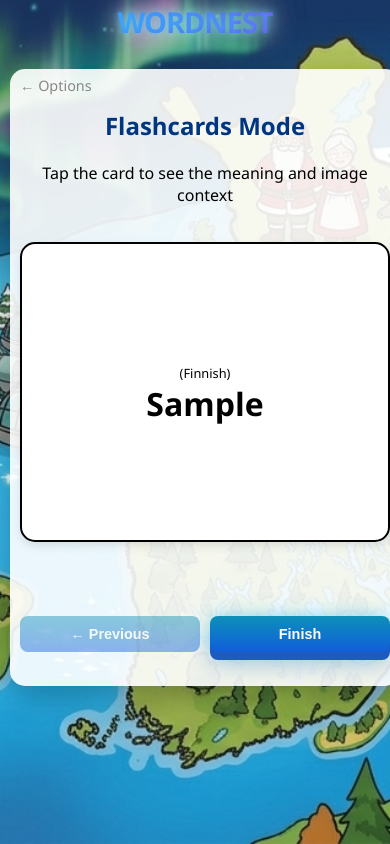
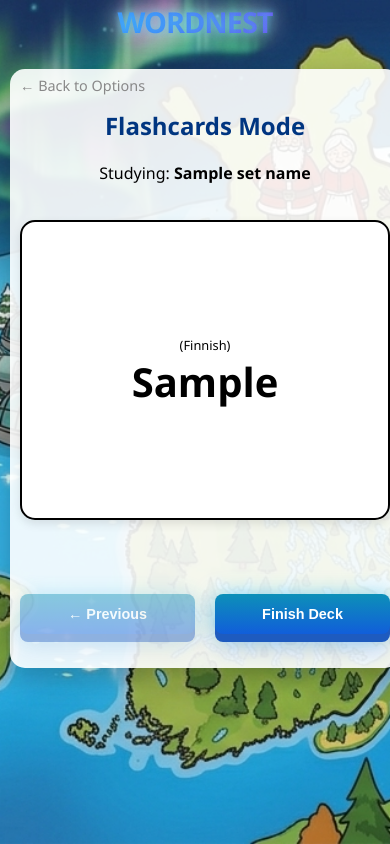
Before and after one commit to duongtri3007/Finnish_vocabulary_program, a Django app: template frontend/templates/frontend/flashcards.html in a window 390 px wide. Run offline with Django 5.2, Linux system fonts and the light colour scheme; the template is opened without the code that fills it: most values are stand-ins (such as "Sample title", 1, 10 or a date in 2020); grey boxes marked "Sample" are stand-in pictures.

Commit message:
maintain set context in flashcards navigation and completion

```diff
--- a/frontend/templates/frontend/flashcards.html
+++ b/frontend/templates/frontend/flashcards.html
@@ -98,16 +98,12 @@
         left: 0;
         width: 100%;
         max-width: 400px;
-
         transform: scale(0.92) translateY(20px);
-
         display: flex;
         flex-direction: column;
         align-items: center;
-
         opacity: 0;
         pointer-events: none;
-
         transition: all 0.45s ease;
     }
 
@@ -134,114 +130,75 @@
     }
 
     .menu-button {
-            background-color: #6c757d;
+        background-color: #003580;
         width: 190px;
         border: none;
         color: white;
-            padding: 10px;
+        padding: 12px;
         border-radius: 8px;
         font-weight: bold;
         cursor: pointer;
-
-            transition: transform 0.2s cubic-bezier(0.34, 1.56, 0.64, 1),
-                        box-shadow 0.2s ease,
-                        background-color 0.2s ease;
-            will-change: transform;
+        transition: all 0.2s ease;
     }
 
     .menu-button:hover {
-            background-color: #5a6268;
+        background-color: #002255;
         transform: translateY(-2px);
         box-shadow: 0 6px 15px rgba(0,0,0,0.2);
-        }
-
-        .menu-button:active {
-            transform: scale(0.88) rotate(-1deg);
     }
 
     .menu-button:disabled {
         opacity: 0.45;
         cursor: not-allowed;
-            transform: none;
-            box-shadow: none;
     }
 
     @media (max-width: 600px) {
-            .nav-buttons {
-                gap: 10px;
-            }
-
-            .menu-button {
-                width: 50%;
-                font-size: 0.9rem;
-            }
-
-            .word-title {
-                font-size: 2rem;
-            }
+        .menu-button { width: 50%; font-size: 0.9rem; }
     }
 </style>
 
 <div class="container text-center">
 
     <div style="position: absolute; top: -35px; left: 0px;">
-            <a href="{% url 'review_options' %}"
+        <a href="{% url 'review_options' %}{% if set_name %}?set_name={{ set_name|urlencode }}{% endif %}"
            style="text-decoration: none; color: #888; font-size: 0.9rem;">
-            ← Options
+           ← Back to Options
         </a>
     </div>
 
     <h2 style="color: #003580;">Flashcards Mode</h2>
-        <p>Tap the card to see the meaning and image context</p>
+    <p>
+        {% if set_name %} Studying: <strong>{{ set_name }}</strong> {% else %} Studying: <strong>All Words</strong> {% endif %}
+    </p>
 
     <div id="flashcard-list">
-
         {% for word in words %}
-            <div class="word-wrapper {% if forloop.first %}active{% endif %}"
-                id="word-{{ forloop.counter }}">
-
-                <div class="flashcard-scene"
-                    onclick="this.querySelector('.flashcard').classList.toggle('is-flipped')">
-
+        <div class="word-wrapper {% if forloop.first %}active{% endif %}" id="word-{{ forloop.counter }}">
+            <div class="flashcard-scene" onclick="this.querySelector('.flashcard').classList.toggle('is-flipped')">
                 <div class="flashcard">
-
                     <div class="card-face card-face-front">
                         <div class="instruction">(Finnish)</div>
                         <div class="word-title">{{ word.fi }}</div>
                     </div>
-
                     <div class="card-face card-face-back">
-
                         {% if word.image %}
                             <img src="{{ word.image }}" class="word-img" alt="hint">
                         {% endif %}
-
                         <div class="instruction">(English)</div>
                         <div class="word-title">{{ word.en }}</div>
-
                         {% if word.example %}
-                                <div class="word-example">
-                                    "{{ word.example }}"
-                                </div>
+                            <div class="word-example">"{{ word.example }}"</div>
                         {% endif %}
-
                     </div>
                 </div>
             </div>
-
         </div>
         {% endfor %}
-
     </div>
 
     <div class="nav-buttons">
-            <button class="menu-button" id="prevBtn" onclick="goToPrev()">
-                ← Previous
-            </button>
-
-            <button class="menu-button" id="nextBtn" onclick="goToNext()">
-                Next Word →
-            </button>
+        <button class="menu-button" id="prevBtn" onclick="goToPrev()">← Previous</button>
+        <button class="menu-button" id="nextBtn" onclick="goToNext()">Next Word →</button>
     </div>
 
 </div>
@@ -250,6 +207,9 @@
     let currentIndex = 1;
     const total = {{ words|length }};
 
+    // Capture set_name for JS redirection
+    const setName = "{{ set_name|default:'' }}";
+
     const prevBtn = document.getElementById("prevBtn");
     const nextBtn = document.getElementById("nextBtn");
 
@@ -257,16 +217,13 @@
 
     function resetFlip(cardWrapper) {
         const flashcard = cardWrapper.querySelector(".flashcard");
-            if (flashcard) {
-                flashcard.classList.remove("is-flipped");
-            }
+        if (flashcard) { flashcard.classList.remove("is-flipped"); }
     }
 
     function updateButtons() {
         prevBtn.disabled = currentIndex <= 1;
-
         if (currentIndex >= total) {
-                nextBtn.textContent = "Finish";
+            nextBtn.textContent = "Finish Deck";
         } else {
             nextBtn.textContent = "Next Word →";
         }
@@ -275,7 +232,12 @@
     function goToNext() {
         if (currentIndex >= total) {
             alert("Great job! You've finished the deck.");
-                window.location.href = "{% url 'review_options' %}";
+            // Redirect with set_name if it exists
+            let url = "{% url 'review_options' %}";
+            if (setName) {
+                url += "?set_name=" + encodeURIComponent(setName);
+            }
+            window.location.href = url;
             return;
         }
 
@@ -283,31 +245,23 @@
         const next = document.getElementById("word-" + (currentIndex + 1));
 
         resetFlip(current);
-
         current.classList.add("to-back");
         current.classList.remove("active");
 
-            setTimeout(() => {
-                current.classList.remove("to-back");
-            }, 450);
-
+        setTimeout(() => { current.classList.remove("to-back"); }, 450);
         next.classList.add("active");
-
         currentIndex++;
         updateButtons();
     }
 
     function goToPrev() {
         if (currentIndex <= 1) return;
-
         const current = document.getElementById("word-" + currentIndex);
         const prev = document.getElementById("word-" + (currentIndex - 1));
 
         resetFlip(current);
-
         current.classList.remove("active");
         prev.classList.add("active");
-
         currentIndex--;
         updateButtons();
     }
```
Lines whose indentation alone changed are shown as unchanged.
